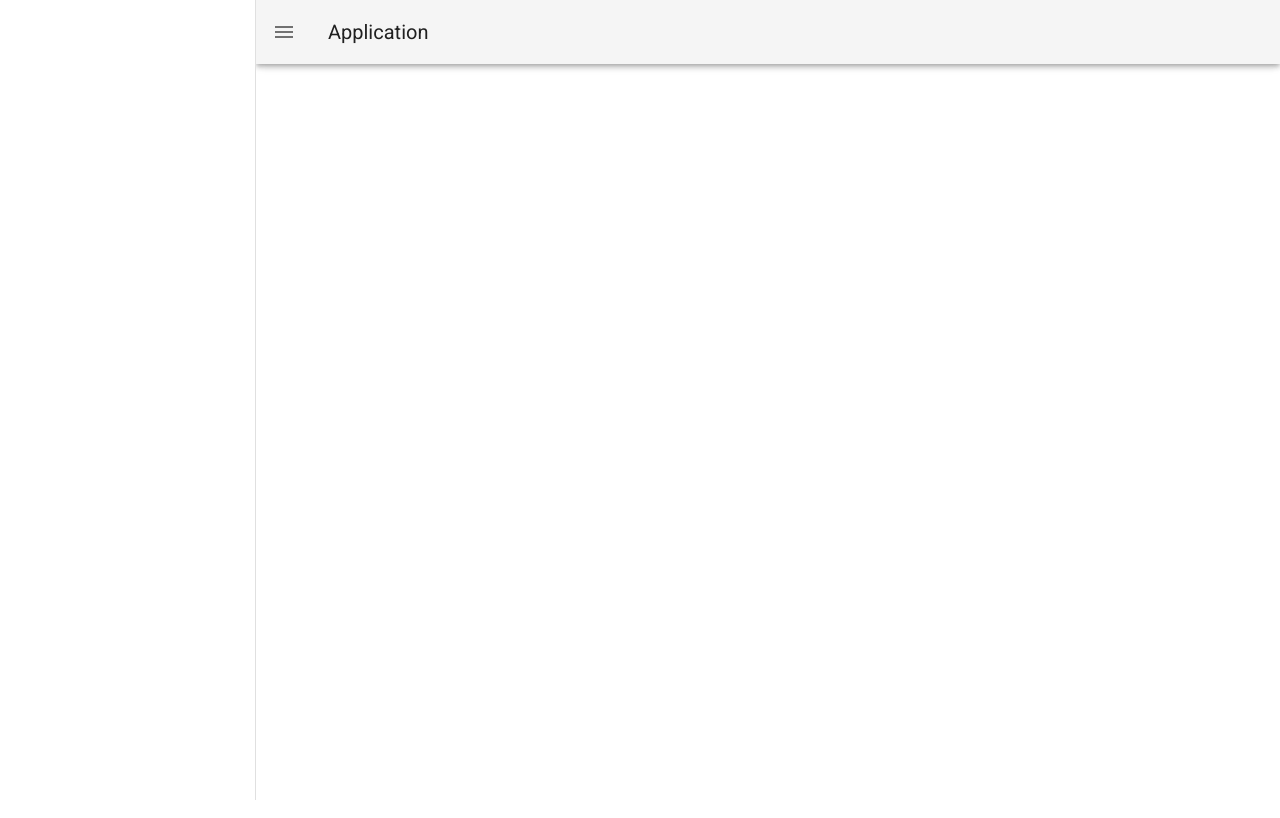
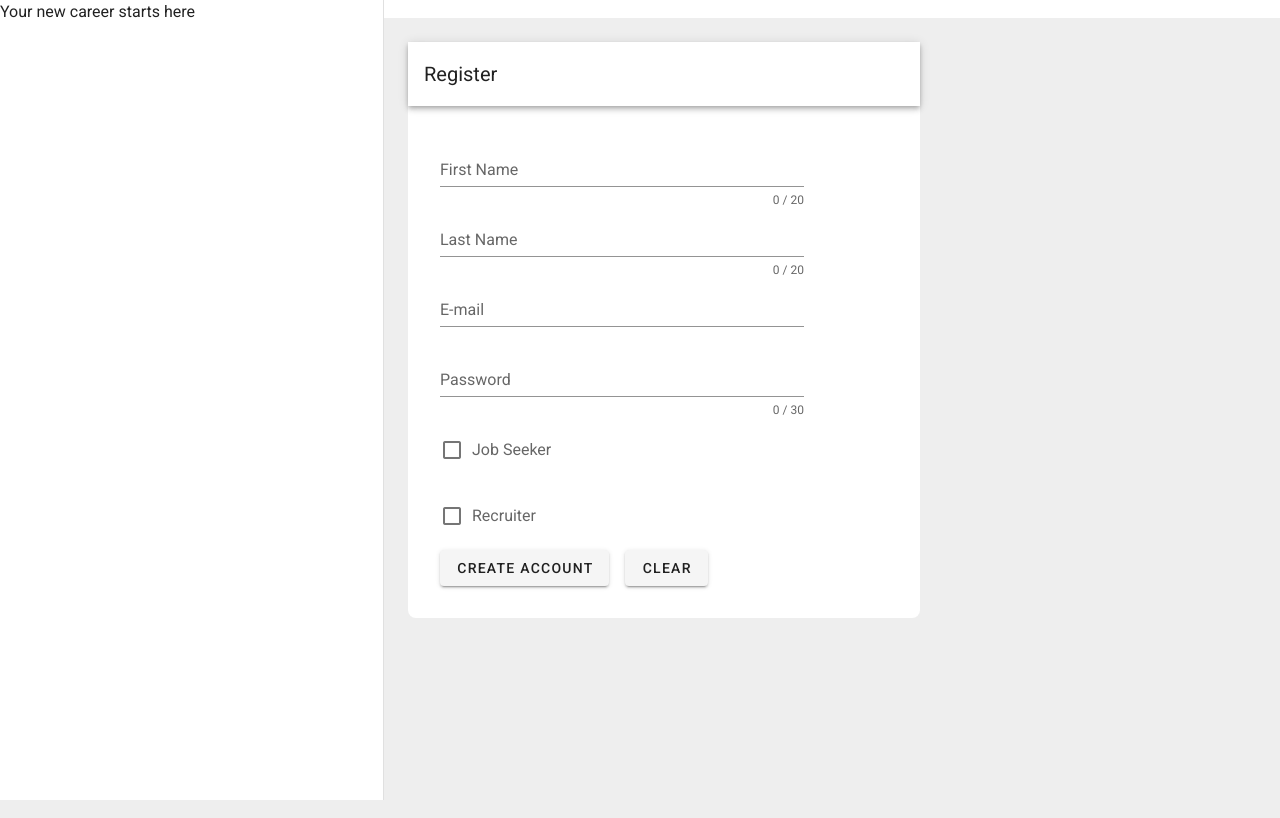
Before and after one commit to jackienguy/mvp-front-end, a Vue app: page / in a window 1280 px wide. Built offline with nearby package versions, Linux system fonts and the light colour scheme.

Commit message:
added profile view

```diff
--- a/package.json
+++ b/package.json
@@ -8,9 +8,12 @@
     "lint": "vue-cli-service lint"
   },
   "dependencies": {
+    "axios": "^0.24.0",
     "core-js": "^3.6.5",
     "vue": "^2.6.11",
+    "vue-cookies": "^1.7.4",
     "vue-router": "^3.2.0",
+    "vuelidate": "^0.7.6",
     "vuetify": "^2.5.10",
     "vuex": "^3.4.0"
   },
--- a/src/App.vue
+++ b/src/App.vue
@@ -4,6 +4,7 @@
       <router-link to="/home">Home</router-link> |
       <router-link to="/about">About</router-link> |
        <router-link to="/">Register</router-link>
+       <router-link to="/profile">Profile</router-link>
     </div>
     <router-view/>
   </div>
--- a/src/main.js
+++ b/src/main.js
@@ -3,6 +3,7 @@ import App from './App.vue'
 import router from './router'
 import store from './store'
 import vuetify from '@/plugins/vuetify' // path to vuetify export
+import Vuelidate from 'vuelidate'
 
 Vue.config.productionTip = false
 
@@ -10,5 +11,6 @@ new Vue({
   router,
   store,
   vuetify,
+  Vuelidate,
   render: h => h(App)
 }).$mount('#app')
--- a/src/router/index.js
+++ b/src/router/index.js
@@ -2,6 +2,7 @@ import Vue from 'vue'
 import VueRouter from 'vue-router'
 import Home from '../views/Home.vue'
 import Register from '../views/Register.vue'
+import Profile from '../views/Profile.vue'
 
 Vue.use(VueRouter)
 
@@ -12,9 +13,14 @@ const routes = [
     component: Register
   },
   {
-    path: '/',
+    path: '/home',
     name: 'Home',
     component: Home
+  },
+  {
+    path: '/profile',
+    name: 'Profile',
+    component: Profile
   },
 ]
 
--- /dev/null
+++ b/src/views/Profile.vue
@@ -0,0 +1,117 @@
+<template>
+  <v-app id="inspire">
+    <v-system-bar app>
+      <v-spacer></v-spacer>
+
+      <v-icon>mdi-square</v-icon>
+
+      <v-icon>mdi-circle</v-icon>
+
+      <v-icon>mdi-triangle</v-icon>
+    </v-system-bar>
+
+    <v-navigation-drawer
+      v-model="drawer"
+      app
+    >
+      <v-sheet
+        color="grey lighten-4"
+        class="pa-4"
+      >
+        <v-avatar
+          class="mb-4"
+          color="grey darken-1"
+          size="64"
+        ></v-avatar>
+
+        <div>john@vuetifyjs.com</div>
+      </v-sheet>
+
+      <v-divider></v-divider>
+
+      <v-list>
+        <v-list-item
+          v-for="[icon, text] in links"
+          :key="icon"
+          link
+        >
+          <v-list-item-icon>
+            <v-icon>{{ icon }}</v-icon>
+          </v-list-item-icon>
+
+          <v-list-item-content>
+            <v-list-item-title>{{ text }}</v-list-item-title>
+          </v-list-item-content>
+        </v-list-item>
+      </v-list>
+    </v-navigation-drawer>
+
+    <v-main>
+            <v-card
+            class="mx-auto"
+            max-width="900"
+            height="400"
+        >
+            <v-card-text>
+            <div>Word of the Day</div>
+            <p class="text-h4 text--primary">
+                el·ee·mos·y·nar·y
+            </p>
+            <p>adjective</p>
+            <div class="text--primary">
+                relating to or dependent on charity; charitable.<br>
+                "an eleemosynary educational institution."
+            </div>
+            </v-card-text>
+            <v-card-actions>
+            <v-btn
+                text
+                color="teal accent-4"
+                @click="reveal = true"
+            >
+                Learn More
+            </v-btn>
+            </v-card-actions>
+
+            <v-expand-transition>
+            <v-card
+                v-if="reveal"
+                class="transition-fast-in-fast-out v-card--reveal"
+                height="800"
+            >
+                <v-card-text class="pb-0">
+                <p class="text-h4 text--primary">
+                    Origin
+                </p>
+                <p>late 16th century (as a noun denoting a place where alms were distributed): from medieval Latin eleemosynarius, from late Latin eleemosyna ‘alms’, from Greek eleēmosunē ‘compassion’ </p>
+                </v-card-text>
+                <v-card-actions class="pt-0">
+                <v-btn
+                    text
+                    color="teal accent-4"
+                    @click="reveal = false"
+                >
+                    Close
+                </v-btn>
+                </v-card-actions>
+            </v-card>
+            </v-expand-transition>
+        </v-card>
+    </v-main>
+  </v-app>
+</template>
+
+<script>
+  export default {
+    data: () => ({
+        drawer: null,
+        links: [
+            ['mdi-inbox-arrow-down', 'Profile'],
+            ['mdi-send', 'Search Jobs'],
+            ['mdi-delete', 'Trash'],
+            ['mdi-alert-octagon', 'Spam'],
+        ],
+        reveal: false,
+    }),
+  }
+</script>
--- a/src/views/Register.vue
+++ b/src/views/Register.vue
@@ -1,27 +1,183 @@
 <template>
   <v-app id="inspire">
     <v-navigation-drawer
-      v-model="drawer"
-      app
+        v-model="drawer"
+        width="30vw"
+        app
     >
-      <!--  -->
+      <p>Your new career starts here</p>
     </v-navigation-drawer>
 
-    <v-app-bar app>
-      <v-app-bar-nav-icon @click="drawer = !drawer"></v-app-bar-nav-icon>
+    <v-main class="grey lighten-3">
+      <v-container>
+          <v-col>
+            <v-sheet
+              id="registerForm"
+              min-height="60vh"
+              width="40vw"
+              rounded="lg"
+            >
+            <v-toolbar>
+              <v-toolbar-title>Register</v-toolbar-title>
+            </v-toolbar>
+            <v-card-text>
+              <v-row>
+                  <v-col
+                      cols="12"
+                      md="10"
+                  >
+                    <v-card-text>
+                        <v-text-field
+                            v-model="firstname"
+                            :error-messages="nameErrors"
+                            :counter="20"
+                            label="First Name"
+                            required
+                            @input="$v.name.$touch()"
+                            @blur="$v.name.$touch()"
+                        ></v-text-field>
+                        <v-text-field
+                            v-model="lastname"
+                            :error-messages="nameErrors"
+                            :counter="20"
+                            label="Last Name"
+                            required
+                            @input="$v.name.$touch()"
+                            @blur="$v.name.$touch()"
+                        ></v-text-field>
+                        <v-text-field
+                            v-model="email"
+                            :error-messages="emailErrors"
+                            label="E-mail"
+                            required
+                            @input="$v.email.$touch()"
+                            @blur="$v.email.$touch()"
+                        ></v-text-field>
+                        <v-text-field
+                            v-model="password"
+                            label="Password"
+                            type="password"
+                            :counter="30"
+                            required
+                        ></v-text-field>
+                        <v-checkbox
+                            v-model="checkbox"
+                            :error-messages="checkboxErrors"
+                            label="Job Seeker"
+                            required
+                            @change="$v.checkbox.$touch()"
+                            @blur="$v.checkbox.$touch()"
+                        ></v-checkbox>
+                        <v-checkbox
+                            v-model="checkbox2"
+                            :error-messages="checkboxErrors"
+                            label="Recruiter"
+                            required
+                            @change="$v.checkbox.$touch()"
+                            @blur="$v.checkbox.$touch()"
+                        ></v-checkbox>
 
-      <v-toolbar-title>Application</v-toolbar-title>
-    </v-app-bar>
-
-    <v-main>
-      <!--  -->
+                        <v-btn class="mr-4" @click="submitSignup">Create Account</v-btn>
+                        <v-btn id="cancelBtn" class="mr-4" @click="clear">Clear</v-btn>
+                      </v-card-text>
+                  </v-col>
+              </v-row>
+            </v-card-text>
+            </v-sheet>
+          </v-col>
+      </v-container>
     </v-main>
   </v-app>
 </template>
 
 <script>
-  export default {
-    name: "Register",
-    data: () => ({ drawer: null }),
-  }
+    import { validationMixin } from 'vuelidate';
+    import { required, maxLength, email } from 'vuelidate/lib/validators';
+    import cookies from 'vue-cookies';
+    import axios from 'axios';
+
+    export default {
+        name: "Register",
+        mixins: [validationMixin],
+        validations: {
+            name: { required, maxLength: maxLength(10) },
+            email: { required, email },
+            select: { required },
+            checkbox: {
+                checked (val) {
+                return val
+                },
+            },
+        },
+
+        data: () => ({
+            drawer: null,
+            userId: '',
+            firstName: '',
+            lastName: '',
+            email: '',
+            password: '',
+            phoneNumber: '',
+            birthdate: '',
+            profilePicture: '',
+            loginToken: '',
+            checkbox: false,
+            checkbox2: false,
+        }),
+        computed: {
+            checkboxErrors () {
+                const errors = []
+                if (!this.$v.checkbox.$dirty) return errors
+                !this.$v.checkbox.checked && errors.push('You must select one to continue!')
+                return errors
+            },
+            nameErrors () {
+                const errors = []
+                if (!this.$v.name.$dirty) return errors
+                !this.$v.name.maxLength && errors.push('First name must be at most 20 characters long')
+                !this.$v.name.required && errors.push('First name is required.')
+                return errors
+            },
+            emailErrors () {
+                const errors = []
+                if (!this.$v.email.$dirty) return errors
+                !this.$v.email.email && errors.push('Must be valid e-mail')
+                !this.$v.email.required && errors.push('E-mail is required')
+                return errors
+            }
+        },
+        methods: {
+            submitSignup() {
+                axios.request({
+                    url: "http://127.0.0.1:5000/api/user",
+                    method: "POST",
+                    headers: {
+                        "Content-Type": "application/json"
+                    },
+                    data: {
+                        firstName: this.firstName,
+                        lastName: this.lastName,
+                        email: this.email,
+                        password: this.password,
+                        phoneNumber: this.phoneNumber,
+                        birthdate: this.birthdate,
+                        profilePicture: this.profilePicture
+                    }
+                }).then((response)=> {
+                    console.log(response);
+                    cookies.set('loginToken', response.data.loginToken);
+                    this.$router.push("/home");
+                }).catch((err)=>{
+                    console.error(err);
+                })
+            },
+            clear () {
+                this.$v.$reset()
+                this.name = ''
+                this.email = ''
+                this.select = null
+                this.checkbox = false
+            },
+        }
+    }
 </script>
```
Also changed, not shown: 1 other file (tests, documents, lock files or other folders).
